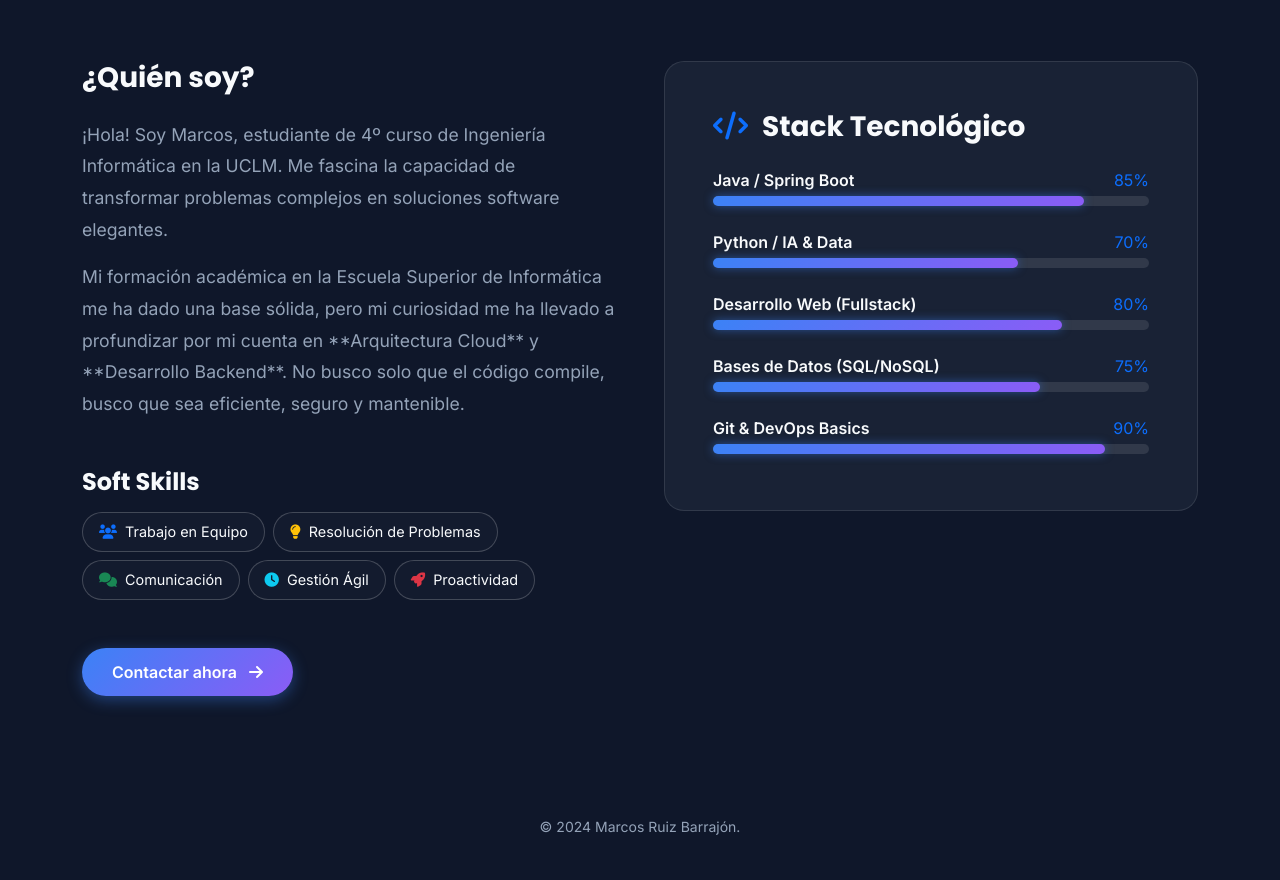
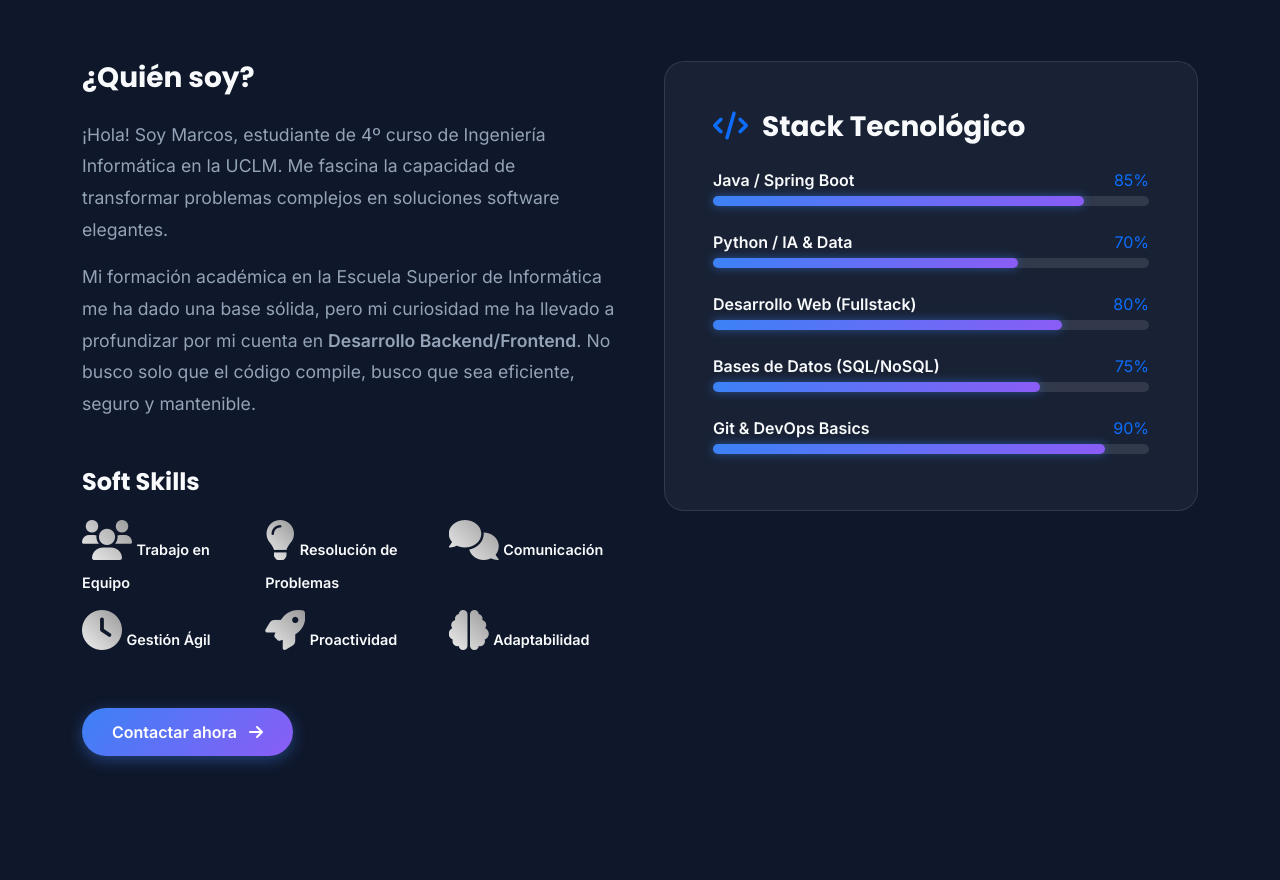
Before and after one commit to marcosRuiz3/marcosRuiz.github.io, a plain HTML site: page sobre-mi.html in a window 1280 px wide. Shown: the part 242-1122 px from the top of the page. Drawn offline with nearby package versions, Linux system fonts and the light colour scheme.

Commit message:
Sobre mi

```diff
--- a/sobre-mi.html
+++ b/sobre-mi.html
@@ -15,7 +15,7 @@
 
     <nav class="navbar navbar-expand-lg navbar-dark fixed-top">
         <div class="container">
-            <a class="navbar-brand fw-bold" href="index.html">MR.</a>
+            <a class="navbar-brand fw-bold" href="index.html">Marcos Ruiz Barrajón</a>
             <button class="navbar-toggler" type="button" data-bs-toggle="collapse" data-bs-target="#navbarNav">
                 <span class="navbar-toggler-icon"></span>
             </button>
@@ -35,7 +35,7 @@
 
         <div class="row mb-5">
             <div class="col-12 text-center">
-                <h1 class="display-4 fw-bold mb-3">Conoce al <span class="text-gradient">Ingeniero</span></h1>
+                <h1 class="display-4 fw-bold mb-3">Conóceme <span class="text-gradient"></span></h1>
                 <p class="lead mx-auto" style="max-width: 700px;">
                     Más allá del código, busco entender el "por qué" de las cosas. Un perfil técnico con visión de producto.
                 </p>
@@ -50,17 +50,56 @@
                         Me fascina la capacidad de transformar problemas complejos en soluciones software elegantes.
                     </p>
                     <p>
-                        Mi formación académica en la Escuela Superior de Informática me ha dado una base sólida, pero mi curiosidad me ha llevado a profundizar por mi cuenta en **Arquitectura Cloud** y **Desarrollo Backend**. No busco solo que el código compile, busco que sea eficiente, seguro y mantenible.
+                        Mi formación académica en la Escuela Superior de Informática me ha dado una base sólida, pero mi curiosidad me ha llevado a profundizar por mi cuenta en <strong>Desarrollo Backend/Frontend</strong>. No busco solo que el código compile, busco que sea eficiente, seguro y mantenible.
                     </p>
                 </div>
 
-                <h4 class="mb-3 mt-5">Soft Skills</h4>
-                <div class="d-flex flex-wrap gap-2">
-                    <div class="skill-badge"><i class="fas fa-users text-primary"></i> Trabajo en Equipo</div>
-                    <div class="skill-badge"><i class="fas fa-lightbulb text-warning"></i> Resolución de Problemas</div>
-                    <div class="skill-badge"><i class="fas fa-comments text-success"></i> Comunicación</div>
-                    <div class="skill-badge"><i class="fas fa-clock text-info"></i> Gestión Ágil</div>
-                    <div class="skill-badge"><i class="fas fa-rocket text-danger"></i> Proactividad</div>
+                <h4 class="mb-4 mt-5">Soft Skills</h4>
+
+                <div class="row g-3">
+
+                    <div class="col-6 col-md-4">
+                        <div class="soft-skill-box">
+                            <i class="fas fa-users text-primary"></i>
+                            <span>Trabajo en Equipo</span>
+                        </div>
+                    </div>
+
+                    <div class="col-6 col-md-4">
+                        <div class="soft-skill-box">
+                            <i class="fas fa-lightbulb text-warning"></i>
+                            <span>Resolución de Problemas</span>
+                        </div>
+                    </div>
+
+                    <div class="col-6 col-md-4">
+                        <div class="soft-skill-box">
+                            <i class="fas fa-comments text-success"></i>
+                            <span>Comunicación</span>
+                        </div>
+                    </div>
+
+                    <div class="col-6 col-md-4">
+                        <div class="soft-skill-box">
+                            <i class="fas fa-clock text-info"></i>
+                            <span>Gestión Ágil</span>
+                        </div>
+                    </div>
+
+                    <div class="col-6 col-md-4">
+                        <div class="soft-skill-box">
+                            <i class="fas fa-rocket text-danger"></i>
+                            <span>Proactividad</span>
+                        </div>
+                    </div>
+
+                    <div class="col-6 col-md-4">
+                        <div class="soft-skill-box">
+                            <i class="fas fa-brain text-light"></i>
+                            <span>Adaptabilidad</span>
+                        </div>
+                    </div>
+
                 </div>
 
                 <div class="mt-5">
--- a/style.css
+++ b/style.css
@@ -220,3 +220,65 @@ p.lead {
 .skill-badge:hover i {
     transform: scale(1.2);
 }
+
+/* =========================================
+   NUEVO ESTILO: SOFT SKILLS EN CAJAS
+   ========================================= */
+
+/* Estilo del Icono Grande */
+.soft-skill-box i {
+    font-size: 2.5rem;
+    margin-bottom: 10px;
+    background: linear-gradient(45deg, #eee, #999);
+
+    /* SOLUCIÓN: Poner siempre estas dos líneas juntas */
+    -webkit-background-clip: text; /* Para Chrome/Safari */
+    background-clip: text;         /* Estándar para el futuro */
+
+    -webkit-text-fill-color: transparent;
+    color: transparent;
+}
+
+/* Colores específicos al hacer hover (Corrección aplicada aquí también) */
+.soft-skill-box:hover i.text-primary {
+    background: var(--primary-gradient);
+    -webkit-background-clip: text;
+    background-clip: text; /* <--- Añadido */
+}
+
+.soft-skill-box:hover i.text-warning {
+    background: linear-gradient(to right, #f6d365, #fda085);
+    -webkit-background-clip: text;
+    background-clip: text; /* <--- Añadido */
+}
+
+.soft-skill-box:hover i.text-success {
+    background: linear-gradient(to right, #84fab0, #8fd3f4);
+    -webkit-background-clip: text;
+    background-clip: text; /* <--- Añadido */
+}
+
+.soft-skill-box:hover i.text-info {
+    background: linear-gradient(to right, #a1c4fd, #c2e9fb);
+    -webkit-background-clip: text;
+    background-clip: text; /* <--- Añadido */
+}
+
+.soft-skill-box:hover i.text-danger {
+    background: linear-gradient(to right, #ff9a9e, #fecfef);
+    -webkit-background-clip: text;
+    background-clip: text; /* <--- Añadido */
+}
+
+.soft-skill-box:hover i.text-light {
+    background: linear-gradient(to right, #e0eafc, #cfdef3);
+    -webkit-background-clip: text;
+    background-clip: text; /* <--- Añadido */
+}
+
+/* Texto de la habilidad */
+.soft-skill-box span {
+    font-weight: 600;
+    font-size: 0.9rem;
+    color: var(--text-main);
+}
```
